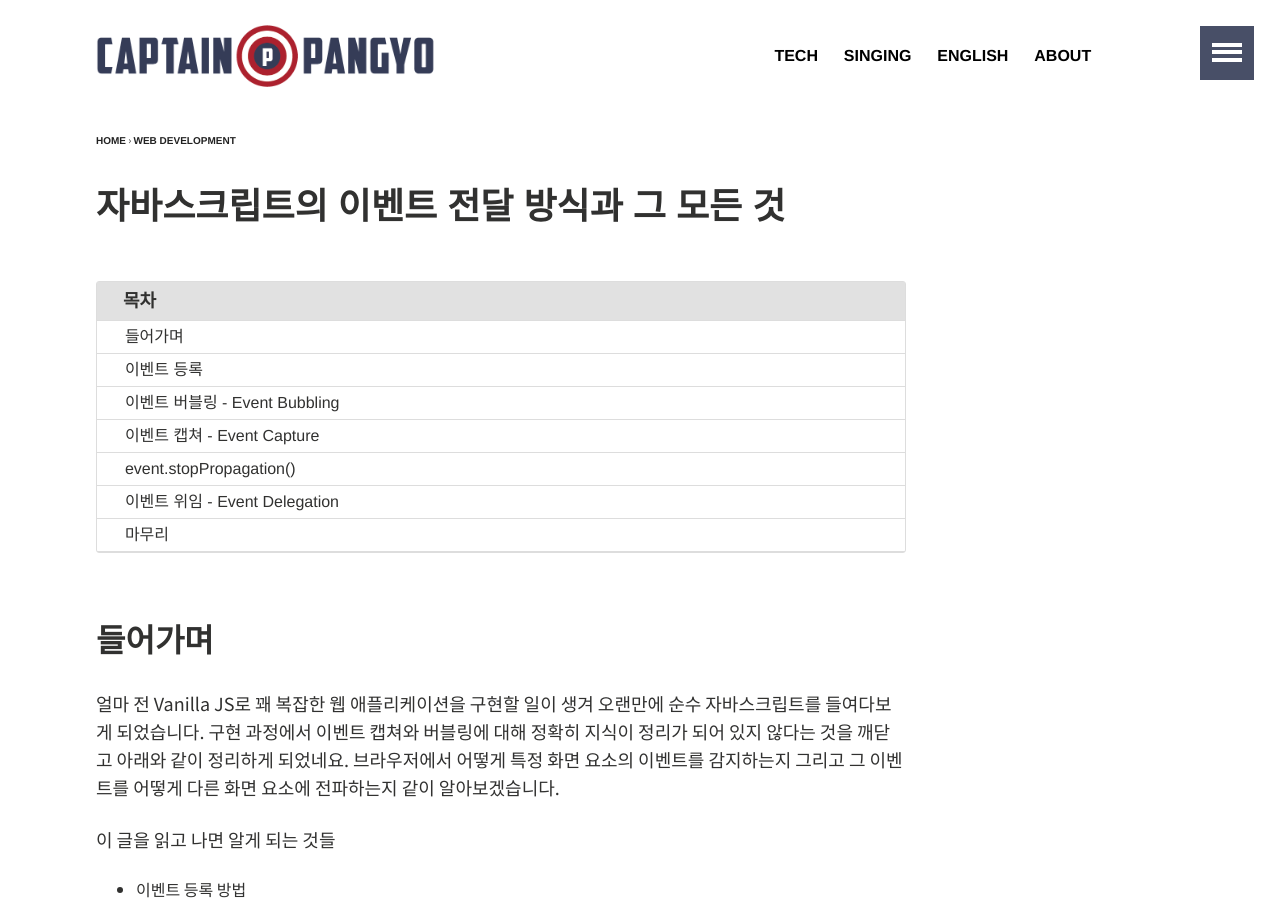
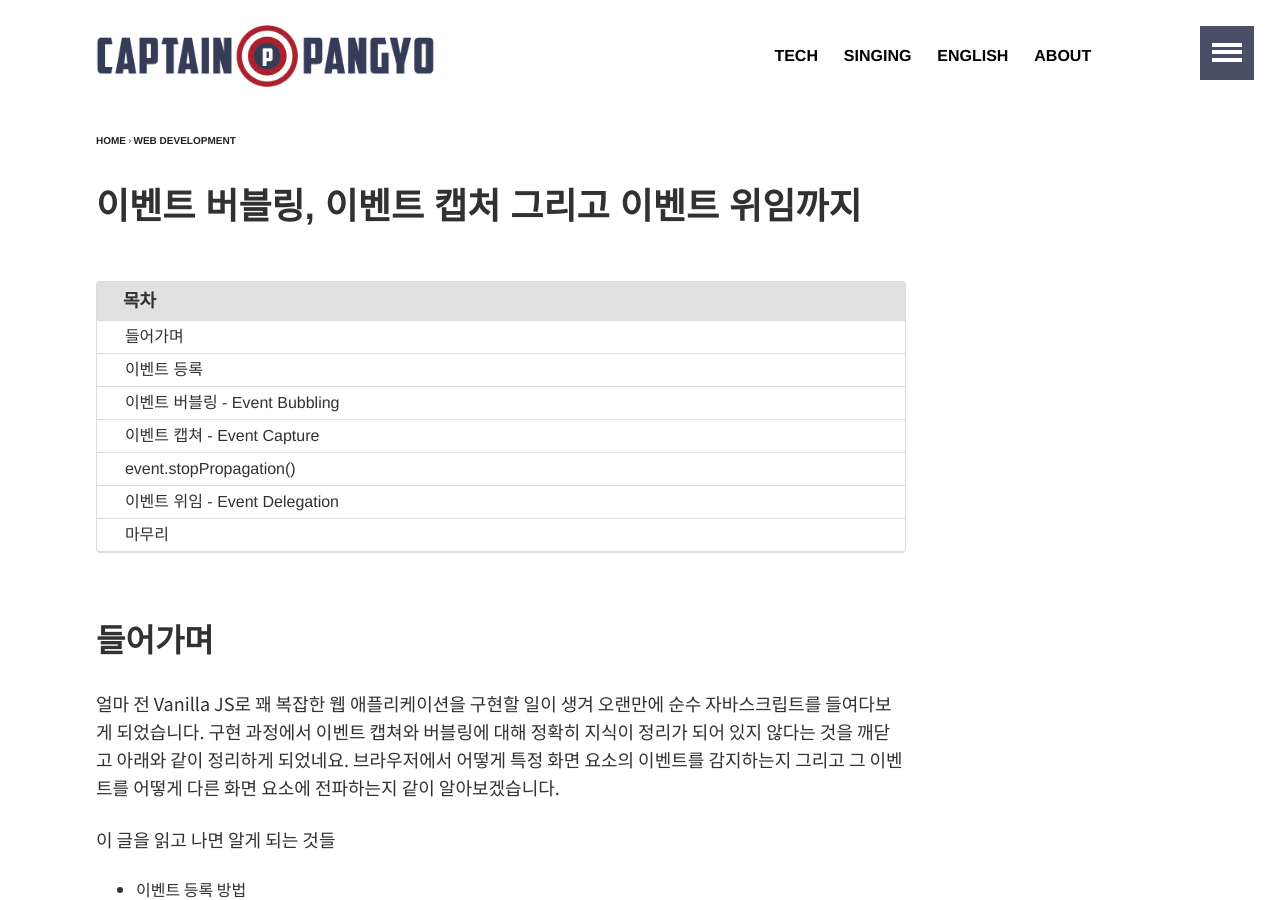
Before and after one commit to joshua1988/joshua1988.github.io, a Jekyll site: the page built from _posts/web-development/javascript/2018-05-08-event-propagation-delegation.md, in a window 1280 px wide and 900 px high. Built offline with Jekyll 4.4.1, drawn with Linux system fonts in a browser that asks for light colours; comment, search, counter and statistics services are not loaded.

Commit message:
Updated the title

```diff
--- a/_posts/web-development/javascript/2018-05-08-event-propagation-delegation.md
+++ b/_posts/web-development/javascript/2018-05-08-event-propagation-delegation.md
@@ -1,6 +1,6 @@
 ---
 layout: article
-title: "자바스크립트의 이벤트 전달 방식과 그 모든 것"
+title: "이벤트 버블링, 이벤트 캡처 그리고 이벤트 위임까지"
 date: 2018-05-08 17:14:13 +0900
 categories: [web-development, javascript]
 excerpt: "(초급) 이벤트 버블링, 이벤트 캡처링, 그리고 이벤트 위임까지 이벤트 전달 방식과 관련된 모든 것을 파헤쳐 봅니다."
```
